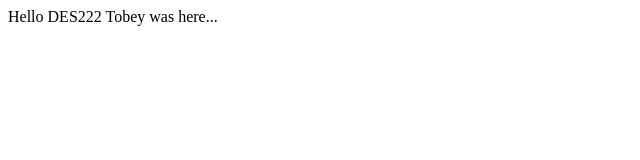
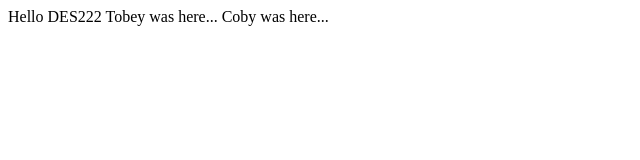
Before and after one commit to XDCause/ExampleRepository5, a plain HTML site: page index.html in a window 1280 px wide. Shown: the whole page, without its empty margins (0-640 px from the left). Drawn offline with Linux system fonts and the light colour scheme.

Commit message:
Add files via upload

```diff
--- a/index.html
+++ b/index.html
@@ -8,5 +8,7 @@
     Hello DES222
 
     Tobey was here...
+
+    Coby was here...
 </body>
 </html>
```
